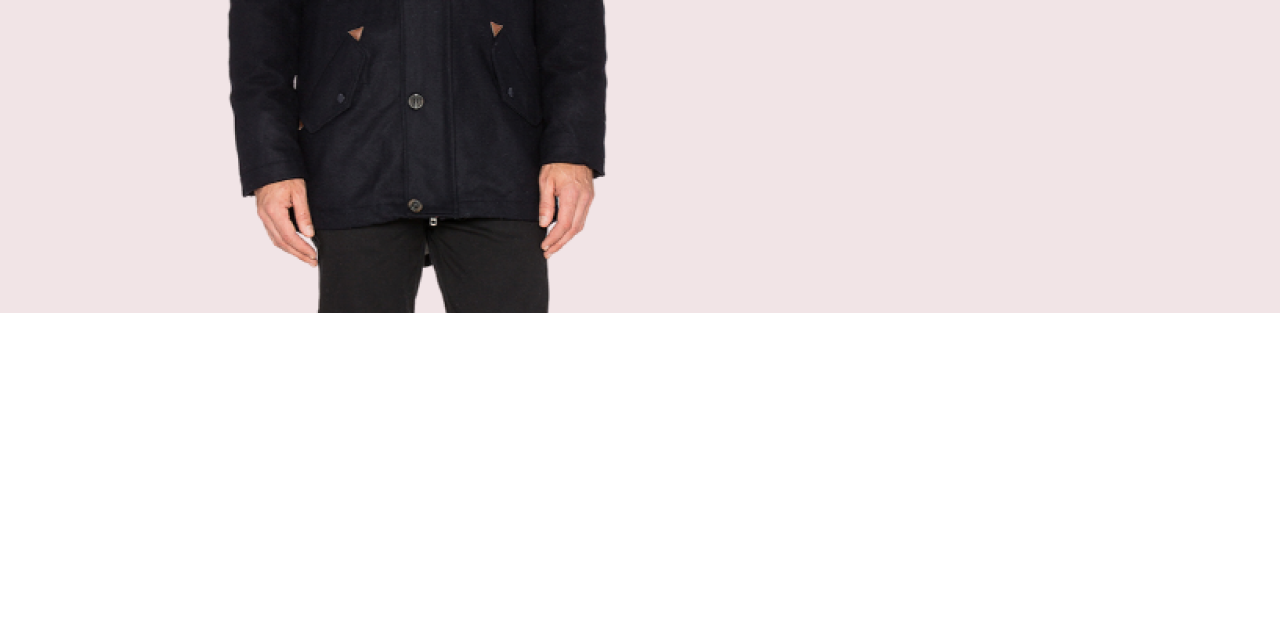
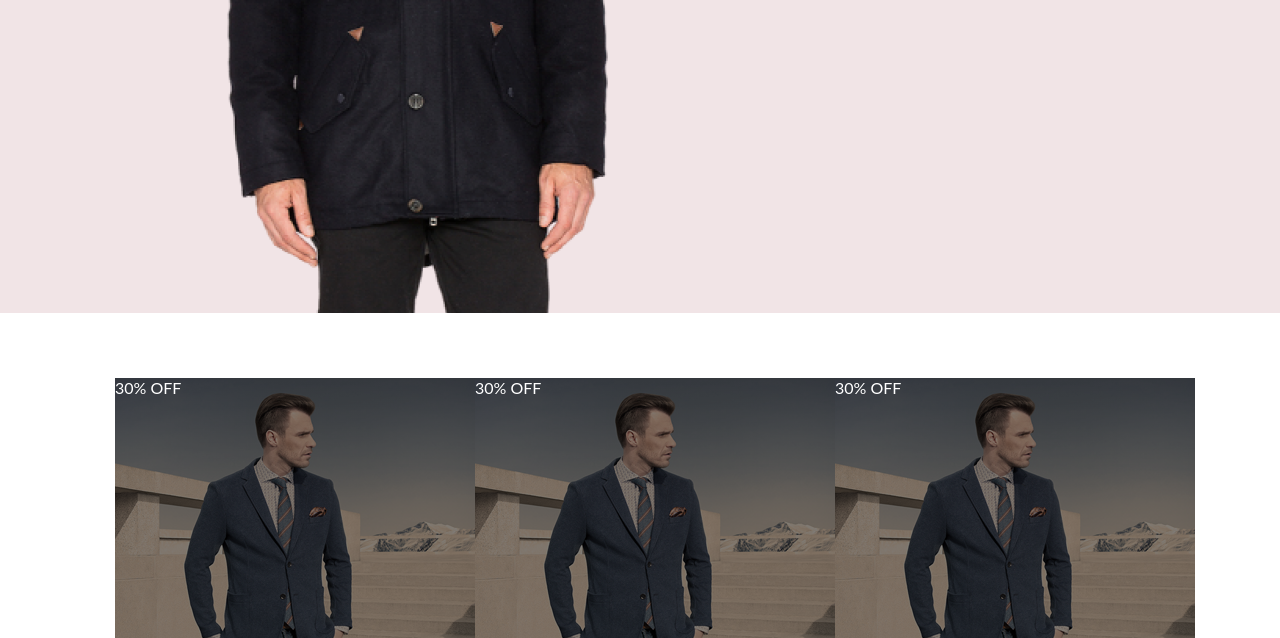
Before and after one commit to tan-one/shop, a plain HTML site: page index.html in a window 1280 px wide. Shown: the part 529-1167 px from the top of the page. Before the commit the page ends 842 px from the top, so only its background shows below. Drawn offline with Linux system fonts and the light colour scheme.

Commit message:
lesson1.1

```diff
--- a/index.html
+++ b/index.html
@@ -40,6 +40,28 @@
                     </div>
                 </div>
             </div>
+
+        </div>
+    </div>
+    <div class="sale">
+        <div class="container">
+            <div class="card">
+                <a class="link_sale" href="#">
+                    <div class="card_sale">
+                        <p class="text_sale">30% OFF</p>
+                    </div>
+                </a>
+                <a class="link_sale" href="#">
+                    <div class="card_sale">
+                        <p class="text_sale">30% OFF</p>
+                    </div>
+                </a>
+                <a class="link_sale" href="#">
+                    <div class="card_sale">
+                        <p class="text_sale">30% OFF</p>
+                    </div>
+                </a>
+            </div>
         </div>
     </div>
 
--- a/style.css
+++ b/style.css
@@ -64,3 +64,40 @@
     display: flex;
 
 }
+
+.card_sale {
+
+    width: 360px;
+
+
+}
+
+.text_sale {
+    background: linear-gradient(rgba(0, 0, 0, 0.5), rgba(0, 0, 0, 0.5)), url(img/man.png);
+
+    height: 260px;
+
+    background-repeat: no-repeat;
+
+    font-family: 'Lato';
+    font-style: normal;
+    font-weight: 400;
+    font-size: 16px;
+    line-height: 19px;
+    color: #FFFFFF;
+
+}
+
+.card {
+    display: flex;
+    padding-top: 65px;
+    padding-left: 30px;
+    justify-content: center;
+    align-items: center;
+}
+
+
+
+.link_sale {
+    text-decoration: none;
+}
```
Also changed, not shown: img/fon_card.png (added), img/gerl.png (added), img/girlred.png (added), img/man.png (added), 1 other file.
